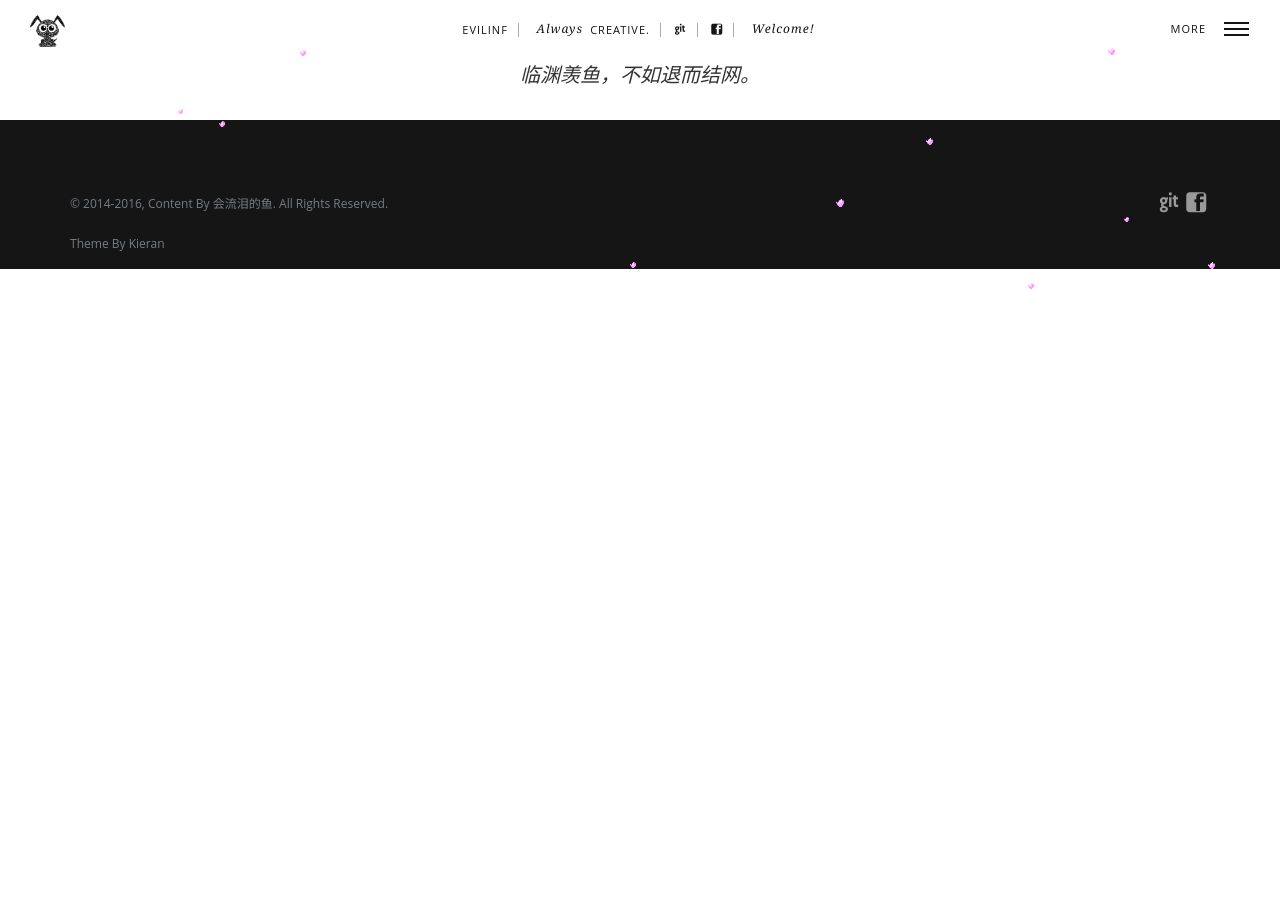
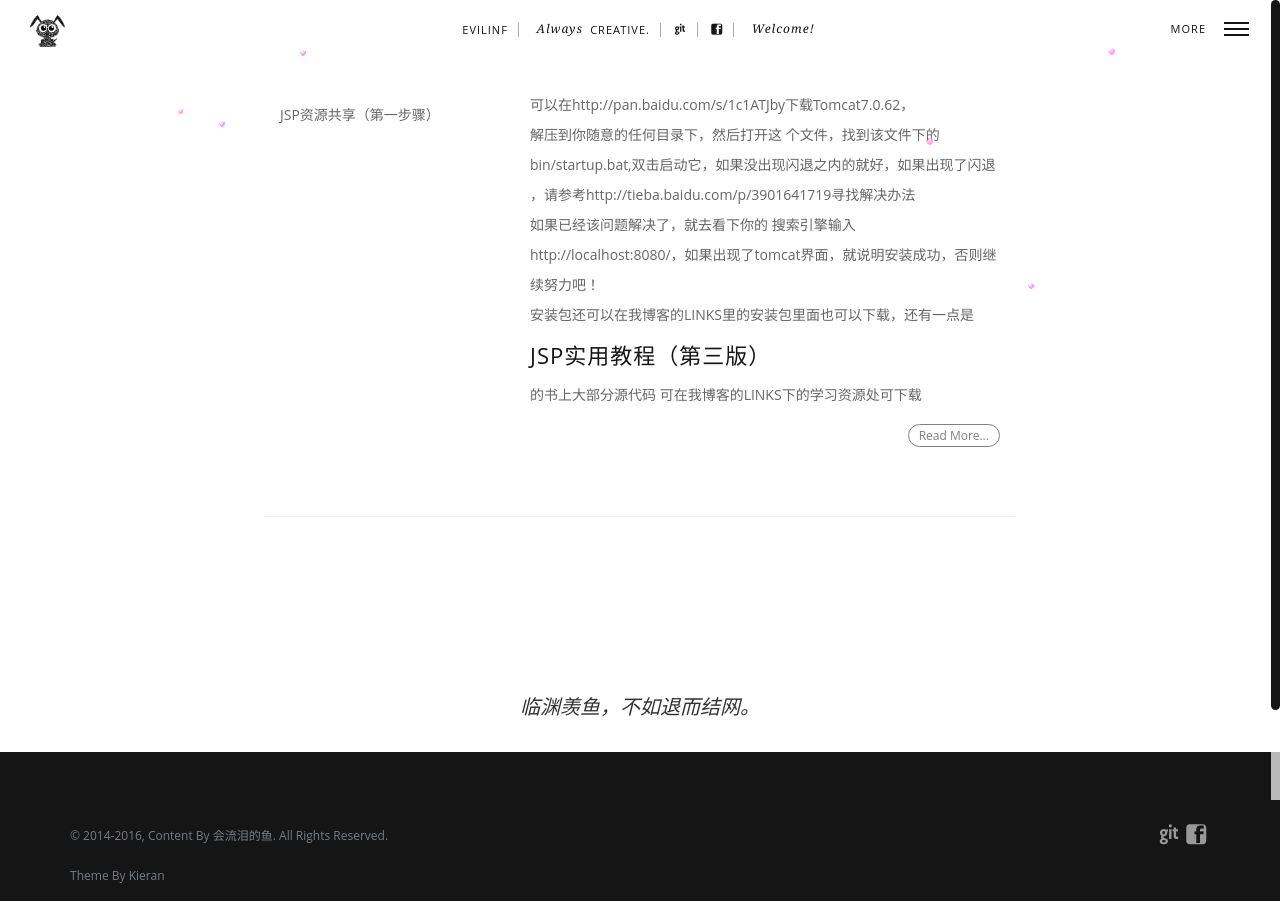
Before and after one commit to evilinf/evilinf.github.io, a plain HTML site: page JSP/index.html in a window 1280 px wide. Before the commit the page ends 800 px from the top, so only its background shows below. Drawn offline with Linux system fonts and the light colour scheme; a script that the page names is missing; a web font is replaced by a local one.

Commit message:
Site updated: 2016-09-18 19:52:06

```diff
--- a/JSP/index.html
+++ b/JSP/index.html
@@ -303,7 +303,7 @@
 
 
 
-                        <li><a href="https://www.facebook.com/#" title="Facebook" target="_blank"><i class="icon-facebook"></i></a></li>
+                        <li><a href="https://www.facebook.com/profile.php?id=100012241389629" title="Facebook" target="_blank"><i class="icon-facebook"></i></a></li>
 
 
 
@@ -333,83 +333,63 @@
     <!-- ============================ END Hero Image =========================== -->
     <!-- ============================ Content =========================== -->
 <!--修改此处-->
-    <!--<section id="intro">-->
-        <!--<div class="container">-->
+    <section id="intro">
+        <div class="container">
 
-            <!--<div class="row">-->
-                <!--<div class="col-md-8 col-md-offset-2 opening-statement">-->
-                    <!--<div class="col-md-4">-->
-                        <!--<h3><a href="all.html"></a></h3>-->
-                    <!--<span>-->
-                        <!--<span class="post-meta">-->
-      <!--<time datetime="2016-09-08T07:48:25.907Z" itemprop="datePublished">-->
-          <!--Solitude(孤独)-->
-      <!--</time>-->
-    <!-- -->
-<!--</span>-->
-                    <!--</span>-->
-                    <!--</div>-->
-                    <!--<div class="col-md-8">-->
-                        <!--<p>-->
+            <div class="row">
+                <div class="col-md-8 col-md-offset-2 opening-statement">
+                    <div class="col-md-4">
+                        <h3><a href="all.html"></a></h3>
+                    <span>
+                        <span class="post-meta">
+      <time datetime="2016-09-08T07:48:25.907Z" itemprop="datePublished">
+          JSP资源共享（第一步骤）
+      </time>
+
+</span>
+                    </span>
+                    </div>
+                    <div class="col-md-8">
+                        <p>
+                            可以在http://pan.baidu.com/s/1c1ATJby下载Tomcat7.0.62，<BR>解压到你随意的任何目录下，然后打开这
+                            个文件，找到该文件下的bin/startup.bat,双击启动它，如果没出现闪退之内的就好，如果出现了闪退
+                            ，请参考http://tieba.baidu.com/p/3901641719寻找解决办法 <BR>如果已经该问题解决了，就去看下你的
+                            搜索引擎输入http://localhost:8080/，如果出现了tomcat界面，就说明安装成功，否则继续努力吧！<BR>
+                            安装包还可以在我博客的LINKS里的安装包里面也可以下载，还有一点是<h2>JSP实用教程（第三版）</h2>的书上大部分源代码
+                        可在我博客的LINKS下的学习资源处可下载
+
+                        </p>
+
+                        <p class="pull-right readMore">
+                            <a href="all.html">Read More...</a>
+                        </p>
+
+                    </div>
+                    <div class="clearfix"></div>
+                    <hr class="nogutter">
+                </div>
+            </div>
+
+            <nav class="pagination" role="pagination">
 
 
-                            <!--&lt;!&ndash;抄写一篇最近喜欢的英文诗歌作为分享<br>&ndash;&gt;-->
-                            <!--&lt;!&ndash;Solitude(孤独)<br>&ndash;&gt;-->
-                            <!--&lt;!&ndash;<br>&ndash;&gt;-->
-                            <!--Laugh,and the world laughs with you; (欢笑，这世界同你欢笑)<br>-->
-                            <!--Weep,and you weep alone. (悲泣，你独自一人悲泣)<br>-->
-                            <!--For the sad old earth must borrow its mirth, (古老而忧伤的大地也要找寻快乐)<br>-->
-                            <!--But has trouble enough of its own. (因它也深陷麻烦自顾不暇)<br>-->
-                            <!--&lt;!&ndash;<br>&ndash;&gt;-->
-                            <!--&lt;!&ndash;<br>&ndash;&gt;-->
-                            <!--&lt;!&ndash;Sing,and the hills will answer; (歌唱，则群山回应)<br>&ndash;&gt;-->
-                            <!--&lt;!&ndash;Sigh,it is lost on the air; (叹息，则散落空寂)<br>&ndash;&gt;-->
-                            <!--&lt;!&ndash;The echose bound to a joyful sound, (欣喜之声引来回声不绝)<br>&ndash;&gt;-->
-                            <!--&lt;!&ndash;But shrink from voicing care. (忧虑之音悄然销声匿迹)<br>&ndash;&gt;-->
-                            <!--&lt;!&ndash;<br>&ndash;&gt;-->
-                            <!--&lt;!&ndash;<br>&ndash;&gt;-->
-                            <!--&lt;!&ndash;Rejoice,and men will seek you; (欢喜，引来众人相随)<br>&ndash;&gt;-->
-                            <!--&lt;!&ndash;Grieve,and they turn and go; (忧伤，他们转身离去)<br>&ndash;&gt;-->
-                            <!--&lt;!&ndash;They want full measure of all your pleasure, (人们愿以你的快乐为快乐)<br>&ndash;&gt;-->
-                            <!--&lt;!&ndash;But they do not need your woe, (谁愿以你的忧愁为忧愁)<br>&ndash;&gt;-->
-                            <!--&lt;!&ndash;<br>&ndash;&gt;-->
-                            <!--&lt;!&ndash;<br>&ndash;&gt;-->
-                            <!--&lt;!&ndash;Be glad,and your friends are many; (快乐起来，朋友会踏破门槛)<br>&ndash;&gt;-->
-                            <!--&lt;!&ndash;Be sad,and you lose them all,- (沉浸悲伤，他们会消失殆尽)<br>&ndash;&gt;-->
-                            <!--&lt;!&ndash;There are none to decline your nectared wine, (人们不会拒绝你分享的美酒佳酿)<br>&ndash;&gt;-->
-                            <!--&lt;!&ndash;But alone you must drink life's gall. (但孑然一身，你杯中苦酒只能独自品尝)<br>&ndash;&gt;-->
-
-
-                            <!--&lt;!&ndash;Feast,and your halls are crowded; (设宴，则高朋满座)<br>&ndash;&gt;-->
-                            <!--&lt;!&ndash;Fast,and the world goes by. (斋戒，则门可罗雀)<br>&ndash;&gt;-->
-                            <!--&lt;!&ndash;Succeed and give,and it helps you live, (成功与给予，让你活出千般滋味)<br>&ndash;&gt;-->
-                            <!--&lt;!&ndash;But no man can help you die. (可死亡临近，人人都无计可施)<br>&ndash;&gt;-->
-
-
-                            <!--&lt;!&ndash;There is room in the halls of pleasure (欢愉的殿堂里无比宽敞)<br>&ndash;&gt;-->
-                            <!--&lt;!&ndash;For a long and lordly train, (足以容纳一列雄伟的列车)<br>&ndash;&gt;-->
-                            <!--&lt;!&ndash;But one by one we must all file on (只是，我们却不得不鱼贯而行)<br>&ndash;&gt;-->
-                            <!--&lt;!&ndash;Through the narrow aisles of pain. (各自挤过那条叫做“痛苦”的逼仄通道)<br>&ndash;&gt;-->
-
-
-                        <!--</p>-->
-
-                        <!--<p class="pull-right readMore">-->
-                            <!--<a href="all.html">Read More...</a>-->
-                        <!--</p>-->
-
-                    <!--</div>-->
-                    <!--<div class="clearfix"></div>-->
-                    <!--<hr class="nogutter">-->
-                <!--</div>-->
-            <!--</div>-->
-
-            <!--<nav class="pagination" role="pagination">-->
-
-
-            <!--</nav>-->
-        <!--</div>-->
-    <!--</section>-->
+            </nav>
+            <div class="duoshuo">
+                <div class="ds-thread" data-thread-key="index.html" data-title="jsp" data-url="https://evilinf.github.io/JSP/index.html"></div>
+                <script type="text/javascript">
+                    var duoshuoQuery = {short_name:"evilinf"};
+                    (function() {
+                        var ds = document.createElement('script');
+                        ds.type = 'text/javascript';ds.async = true;
+                        ds.src = (document.location.protocol == 'https:' ? 'https:' : 'http:') + '//static.duoshuo.com/embed.js';
+                        ds.charset = 'UTF-8';
+                        (document.getElementsByTagName('head')[0]
+                        || document.getElementsByTagName('body')[0]).appendChild(ds);
+                    })();
+                </script>
+            </div>
+        </div>
+    </section>
     <section id="statement">
         <div class="container text-center wow fadeInUp" data-wow-delay="0.5s">
             <div class="row">
@@ -438,7 +418,7 @@
 
 
 
-                    <li><a href="https://www.facebook.com/#" title="Facebook" target="_blank"><i class="icon-facebook"></i></a>&nbsp;</li>
+                    <li><a href="https://www.facebook.com/profile.php?id=100012241389629" title="Facebook" target="_blank"><i class="icon-facebook"></i></a>&nbsp;</li>
 
 
 
```
Also changed, not shown: 2016/09/08/My-Mood/index.html (+2 -2 lines), MOOD/all.html (+2 -2 lines), MOOD/index.html (+2 -2 lines), about/index.html (+2 -2 lines), archives/2016/09/index.html (+2 -2 lines), archives/2016/index.html (+2 -2 lines), archives/index.html (+2 -2 lines), index.html (+2 -2 lines), photos/index.html (+2 -2 lines).
